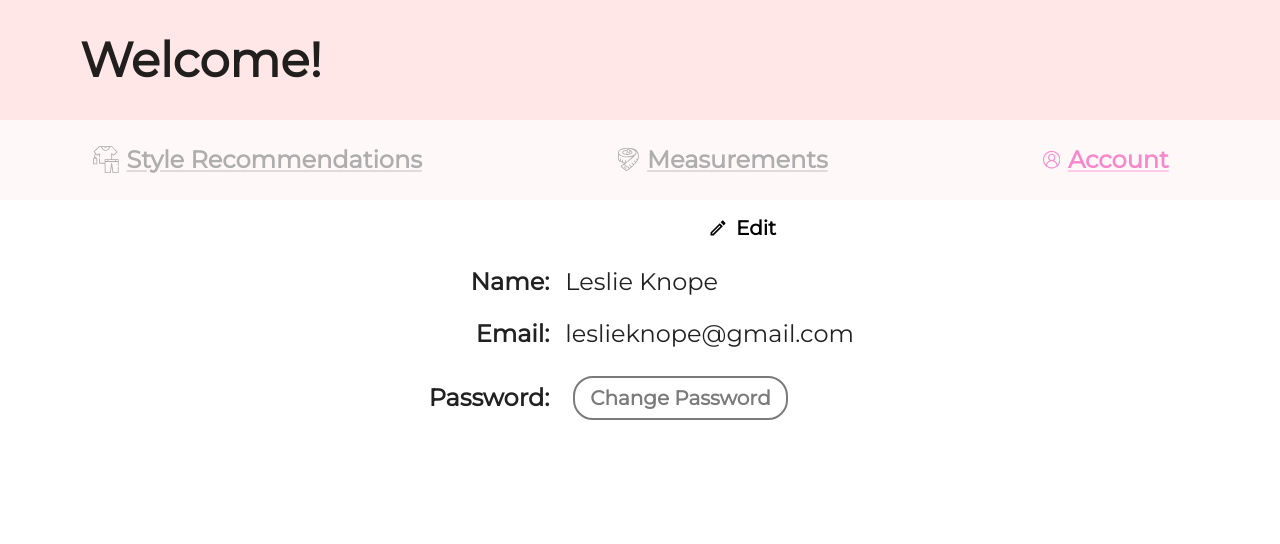
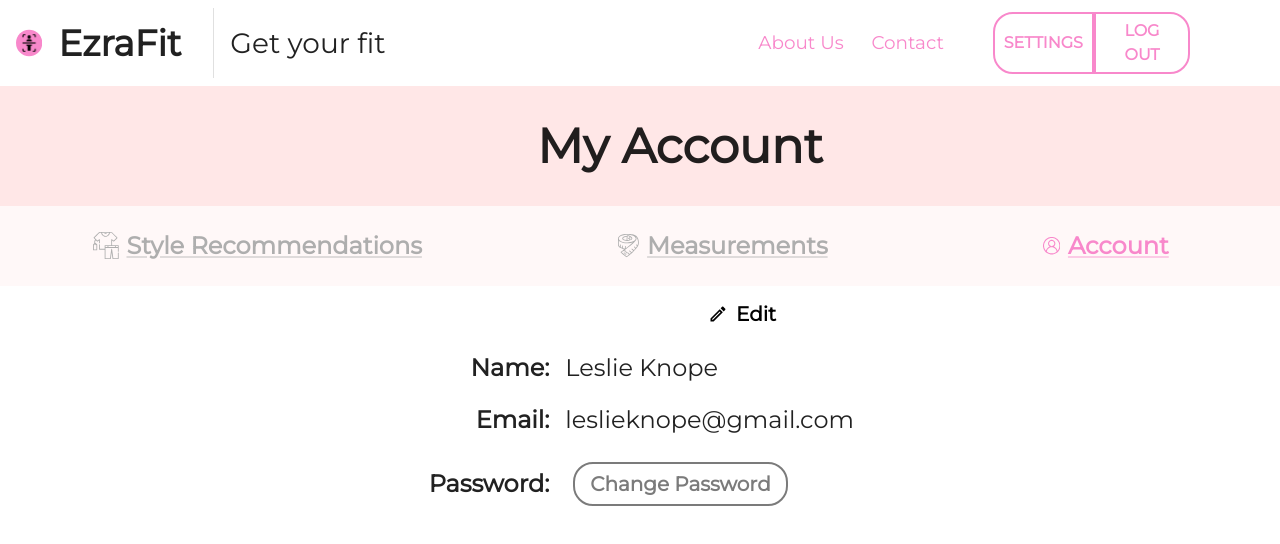
Before and after one commit to Deveraux071/ezraFit, a React (Create React App) app in the folder frontend/: page /account in a window 1280 px wide. Shown: the top 544 px of the page. Built offline with nearby package versions, Linux system fonts and the light colour scheme.

Commit message:
modifications + bug fixes

```diff
--- a/frontend/src/auth-pages/login.js
+++ b/frontend/src/auth-pages/login.js
@@ -1,9 +1,12 @@
 import { Box } from "@mui/material"
 import LoginForm from "../components/auth-components/login-form"
 import image from "../assets/background_combined.jpg"
+import { Navigation } from "../components/navigation";
 
 export const Login = () => {
     return (
+        <Box>
+            <Navigation loggedIn={false}/>
             <Box sx={{
                 backgroundImage: `url(${image})`,
                 height: '100vh',
@@ -12,7 +15,9 @@ export const Login = () => {
                 justifyContent: 'center',
                 alignItems: 'center'
             }}>
+
                 <LoginForm formWidth='40%'/>
+            </Box>
         </Box>
     )
 }
--- a/frontend/src/auth-pages/register.js
+++ b/frontend/src/auth-pages/register.js
@@ -1,9 +1,12 @@
 import { Box } from "@mui/material"
 import RegisterForm from "../components/auth-components/register-form"
 import image from "../assets/background_combined.jpg"
+import { Navigation } from "../components/navigation";
 
 export const Register = () => {
     return (
+        <Box>
+            <Navigation loggedIn={false}/>
             <Box sx={{
                 backgroundImage: `url(${image})`,
                 height: '100vh',
@@ -14,5 +17,6 @@ export const Register = () => {
             }}>
                 <RegisterForm formWidth='40%'/>
             </Box>
+        </Box>
     )
 }
--- a/frontend/src/components/auth-components/register-form.js
+++ b/frontend/src/components/auth-components/register-form.js
@@ -16,7 +16,7 @@ export default function RegisterForm({formWidth}) {
             email: data.get('email'),
             password: data.get('password'),
         });
-        navigate('/home');
+        navigate('/login');
     };
 
     const onCancel = (e) => {
@@ -44,7 +44,7 @@ export default function RegisterForm({formWidth}) {
             <Typography fontSize='2.5rem'>
                 Sign Up
             </Typography>
-            <Box component="form" noValidate sx={{ mt: 1, width: '75%' }} width={formWidth} display='flex' flexDirection='column' justifyContent='center'>
+            <Box component="form" onSubmit={onSubmit} noValidate sx={{ mt: 1, width: '75%' }} width={formWidth} display='flex' flexDirection='column' justifyContent='center'>
                 <Grid container alignItems='center' justifyContent='space-between'>
                     <Grid item xs={4}>
                         <Typography fontSize='1.25rem'>First Name: </Typography>
@@ -106,7 +106,7 @@ export default function RegisterForm({formWidth}) {
                     </Grid>
                 </Grid>
                 <Box display='flex' flexDirection='column' justifyContent='center' alignItems='center' sx={{marginTop: 8}}>
-                    <PinkFillButton onClick={(e) => onSubmit()} text='Sign Up' fontSize='1.5rem'/>
+                    <PinkFillButton text='Sign Up' fontSize='1.5rem' type='submit'/>
                     <PinkOutlineButton text='Cancel' onClick={(e) => onCancel()} fontSize='1.5rem'/>
                 </Box>
             </Box>
--- a/frontend/src/components/navigation.js
+++ b/frontend/src/components/navigation.js
@@ -4,21 +4,19 @@ import { theme } from "../theme"
 import { JointButton } from "./joint-button";
 import { Grid, Link, Typography, Divider, Box } from "@mui/material";
 
-export const Navigation = () => {
+export const Navigation = ( {loggedIn} ) => {
     const navigate = useNavigate();
-    const loggedIn = false;
 
     const navigateTo = (url) => {
         navigate(url);
     }
 
-    const logOut = (e) => {
-        e.preventDefault();
+    const logOut = () => {
         // delete credentials from local storage/cookies
         navigate('/login')
     }
     return (
-        <Box>
+        <Box sx={{backgroundColor: theme.colors.white}}>
             <Grid container alignItems='center' display='flex' flexDirection='row'>
                 <Grid item xs={2} display='flex' flexDirection='row' sx={{p: 2}} justifyContent='flex-end'>
                     <Logo width='18%'/>
--- a/frontend/src/components/pink-fill-button.js
+++ b/frontend/src/components/pink-fill-button.js
@@ -1,9 +1,9 @@
 import { Button, Typography } from "@mui/material"
 import { theme } from "../theme"
 
-export const PinkFillButton = ( {onClick, text, icon, fontSize, width='50%'} ) => {
+export const PinkFillButton = ( {onClick, text, icon, fontSize, width='50%', type} ) => {
     return (
-        <Button onClick={onClick} startIcon={icon} sx={{background: theme.colors.pink, borderRadius: '20px', m: 1, width:width}}>
+        <Button type={type} onClick={onClick} startIcon={icon} sx={{background: theme.colors.pink, borderRadius: '20px', m: 1, width:width}}>
             <Typography fontSize={fontSize} color={theme.colors.white}>{text}</Typography>
         </Button>
     )
--- a/frontend/src/components/welcome-banner.js
+++ b/frontend/src/components/welcome-banner.js
@@ -1,11 +1,11 @@
 import { Box, Typography } from "@mui/material"
 
-export const WelcomeBanner = () => {
+export const WelcomeBanner = ( {text} ) => {
     return (
-        <Box display='flex' flexDirection='row' alignItems='center' height='15vh' sx={{
+        <Box display='flex' flexDirection='row' alignItems='center' justifyContent='center' height='15vh' sx={{
             background: 'rgba(255, 158, 158, 0.25)',
         }}>
-            <Typography fontSize='3rem' fontWeight={800} sx={{pl: 10}}>Welcome!</Typography>
+            <Typography fontSize='3rem' fontWeight={800} sx={{pl: 10}}>{text}</Typography>
         </Box>
     )
 }
--- a/frontend/src/user-pages/edit-account.js
+++ b/frontend/src/user-pages/edit-account.js
@@ -8,6 +8,7 @@ import { PinkFillButton } from "../components/pink-fill-button"
 import { TabPanel } from '../components/account-page-components/tab-panel';
 import { PasswordChangePopup } from '../components/account-page-components/password-change-popup';
 import DeleteForeverOutlinedIcon from '@mui/icons-material/DeleteForeverOutlined';
+import { Navigation } from "../components/navigation";
 
 export const EditAccount = () => {
     const navigate = useNavigate();
@@ -43,7 +44,8 @@ export const EditAccount = () => {
     }
     return (
         <div>
-            <WelcomeBanner/>
+            <Navigation loggedIn={true}/>
+            <WelcomeBanner text='Edit Account'/>
             <TabPanel activeTab='account'/>
             <Box component="form" noValidate display='flex' flexDirection='column' justifyContent='center' width='50%' alignItems='center' sx={{m:'auto'}} >
                 <Grid container sx={{m: 1}} display='flex' flexDirection='row' alignItems='center'>
--- a/frontend/src/user-pages/view-account.js
+++ b/frontend/src/user-pages/view-account.js
@@ -6,6 +6,7 @@ import { Box, Typography, Grid, Button } from "@mui/material"
 import { EditButton } from "../components/edit-button"
 import { TabPanel } from '../components/account-page-components/tab-panel';
 import { PasswordChangePopup } from '../components/account-page-components/password-change-popup';
+import { Navigation } from "../components/navigation";
 
 export const ViewAccount = () => {
 
@@ -34,7 +35,8 @@ export const ViewAccount = () => {
 
     return (
         <Box>
-            <WelcomeBanner/>
+            <Navigation loggedIn={true}/>
+            <WelcomeBanner text='My Account'/>
             <TabPanel activeTab='account'/>
             <Box display='flex' flexDirection='column' justifyContent='center' width='35%' alignItems='center' sx={{m:'auto'}}>
                 <Box display='flex' flexDirection='row' justifyContent='flex-end' width='100%'>
```
Also changed, not shown: frontend/src/components/auth-components/login-form.js (+5 -5 lines). Lines whose indentation alone changed are shown as unchanged.
